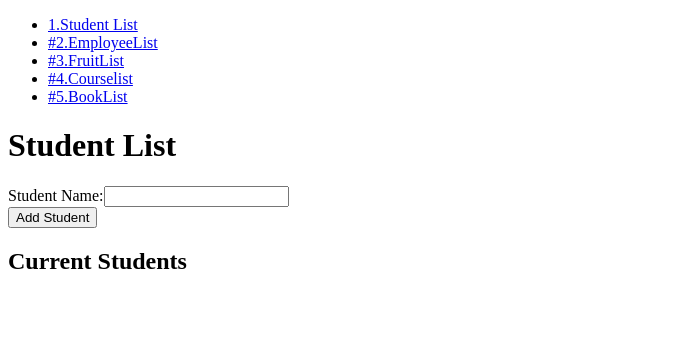
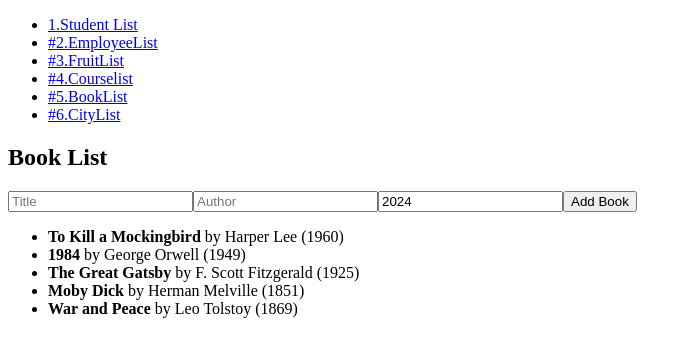
Before and after one commit to ChristineMaitom/AngularDataStructures, an Angular app: page /book-list in a window 1280 px wide. Shown: the top 356 px of the page, without its empty margins (0-692 px from the left). Built offline with nearby package versions, Linux system fonts and the light colour scheme.

Commit message:
#6 City List

```diff
--- a/src/app/app.component.html
+++ b/src/app/app.component.html
@@ -5,7 +5,7 @@
     <li><a routerLink="fruit-list">#3.FruitList</a></li>
     <li><a routerLink="course-list">#4.Courselist</a></li>
     <li><a routerLink="book-list">#5.BookList</a></li>
-
+    <li><a routerLink="city-list">#6.CityList</a></li>
 
   </ul>
 </nav>
--- a/src/app/app.module.ts
+++ b/src/app/app.module.ts
@@ -10,7 +10,7 @@ import {EmployeeListComponent} from "./components/employee-list/employee-list.co
 import {FruitListComponent} from "./components/fruit-list/fruit-list.component";
 import {CourseListComponent} from "./components/course-list/course-list.component";
 import {BookListComponent} from "./components/book-list/book-list.component";
-
+import {CityListComponent} from "./components/city-list/city-list.component";
 
 const routes: Routes = [
   {path: '', component: StudentListComponent},
@@ -18,6 +18,8 @@ const routes: Routes = [
   {path: 'fruit-list', component: FruitListComponent},
   {path: 'course-list', component: CourseListComponent},
   {path: 'book-list', component: BookListComponent},
+  {path: 'city-list', component: CityListComponent},
+
 
 ]
 
@@ -37,6 +39,8 @@ const routes: Routes = [
     FruitListComponent,
     CourseListComponent,
     BookListComponent,
+    CityListComponent,
+
 
   ],
 
--- a/src/app/components/book-list/book-list.component.html
+++ b/src/app/components/book-list/book-list.component.html
@@ -1,19 +1,16 @@
-<div class="container">
-  <h1>Student List</h1>
+<div class="book-list">
+  <h2>Book List</h2>
 
-  <form (ngSubmit)="addStudent()">
-    <div class="form-group">
-      <label for="studentName">Student Name:</label>
-      <input type="text" id="studentName" [(ngModel)]="newStudentName" name="studentName" required>
-    </div>
-    <button type="submit" class="btn btn-primary">Add Student</button>
+  <form (ngSubmit)="addBook()" #bookForm="ngForm">
+    <input type="text" [(ngModel)]="newBook.title" name="title" placeholder="Title" required />
+    <input type="text" [(ngModel)]="newBook.author" name="author" placeholder="Author" required />
+    <input type="number" [(ngModel)]="newBook.year" name="year" placeholder="Year" required />
+    <button type="submit">Add Book</button>
   </form>
 
-  <h2>Current Students</h2>
   <ul>
-    <li *ngFor="let student of students; let i = index">
-      {{ student }}
-      <button (click)="removeStudent(i)" class="btn btn-danger btn-sm">Remove</button>
+    <li *ngFor="let book of books">
+      <strong>{{ book.title }}</strong> by {{ book.author }} ({{ book.year }})
     </li>
   </ul>
 </div>
--- a/src/app/components/book-list/book-list.component.ts
+++ b/src/app/components/book-list/book-list.component.ts
@@ -1,22 +1,31 @@
 import { Component } from '@angular/core';
+
+interface Book {
+  title: string;
+  author: string;
+  year: number;
+}
 
 @Component({
   selector: 'app-book-list',
   templateUrl: './book-list.component.html',
-  styleUrl: './book-list.component.css'
+  styleUrls: ['./book-list.component.css']
 })
 export class BookListComponent {
-  students: string[] = [];
-  newStudentName: string = '';
+  books: Book[] = [
+    { title: 'To Kill a Mockingbird', author: 'Harper Lee', year: 1960 },
+    { title: '1984', author: 'George Orwell', year: 1949 },
+    { title: 'The Great Gatsby', author: 'F. Scott Fitzgerald', year: 1925 },
+    { title: 'Moby Dick', author: 'Herman Melville', year: 1851 },
+    { title: 'War and Peace', author: 'Leo Tolstoy', year: 1869 },
+  ];
 
-  addStudent() {
-    if (this.newStudentName.trim()) {
-      this.students.push(this.newStudentName.trim());
-      this.newStudentName = '';
+  newBook: Book = { title: '', author: '', year: new Date().getFullYear() };
+
+  addBook() {
+    if (this.newBook.title && this.newBook.author && this.newBook.year) {
+      this.books.push({ ...this.newBook });
+      this.newBook = { title: '', author: '', year: new Date().getFullYear() }; // Reset the input
     }
   }
-
-  removeStudent(index: number) {
-    this.students.splice(index, 1);
-  }
 }
--- /dev/null
+++ b/src/app/components/city-list/city-list.component.html
@@ -0,0 +1,15 @@
+<div class="city-list">
+  <h2>City List</h2>
+
+  <form (ngSubmit)="addCity()" #cityForm="ngForm">
+    <input type="text" [(ngModel)]="newCity.name" name="name" placeholder="City Name" required />
+    <input type="text" [(ngModel)]="newCity.country" name="country" placeholder="Country" required />
+    <button type="submit">Add City</button>
+  </form>
+
+  <ul>
+    <li *ngFor="let city of cities">
+      <strong>{{ city.name }}</strong>, {{ city.country }}
+    </li>
+  </ul>
+</div>
--- /dev/null
+++ b/src/app/components/city-list/city-list.component.ts
@@ -0,0 +1,30 @@
+import { Component } from '@angular/core';
+
+class City {
+  country: any;
+  name: any;
+}
+
+@Component({
+  selector: 'app-city-list',
+  templateUrl: './city-list.component.html',
+  styleUrl: './city-list.component.css'
+})
+export class CityListComponent {
+  cities: City[] = [
+    { name: 'Caloocan', country: 'Philippines' },
+    { name: 'Bulacan', country: 'Philippines' },
+    { name: 'Makati', country: 'Philippines' },
+    { name: 'Quezon City', country: 'Philippines' },
+    { name: 'Cebu City', country: 'Philippines' },
+  ];
+
+  newCity: City = { name: '', country: '' };
+
+  addCity() {
+    if (this.newCity.name && this.newCity.country) {
+      this.cities.push({ ...this.newCity });
+      this.newCity = { name: '', country: '' }; // Reset the input
+    }
+  }
+}
```
Also changed, not shown: src/app/components/city-list/city-list.component.css (added), 1 other file (tests, documents, lock files or other folders).
